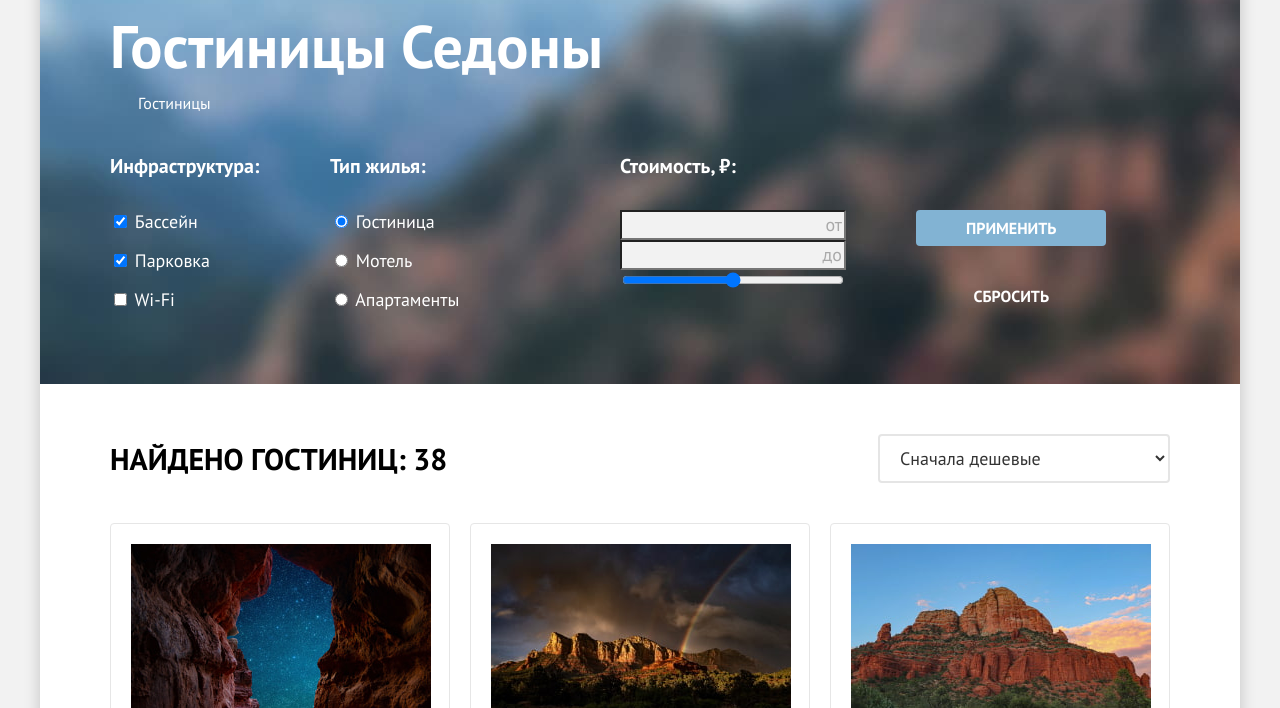
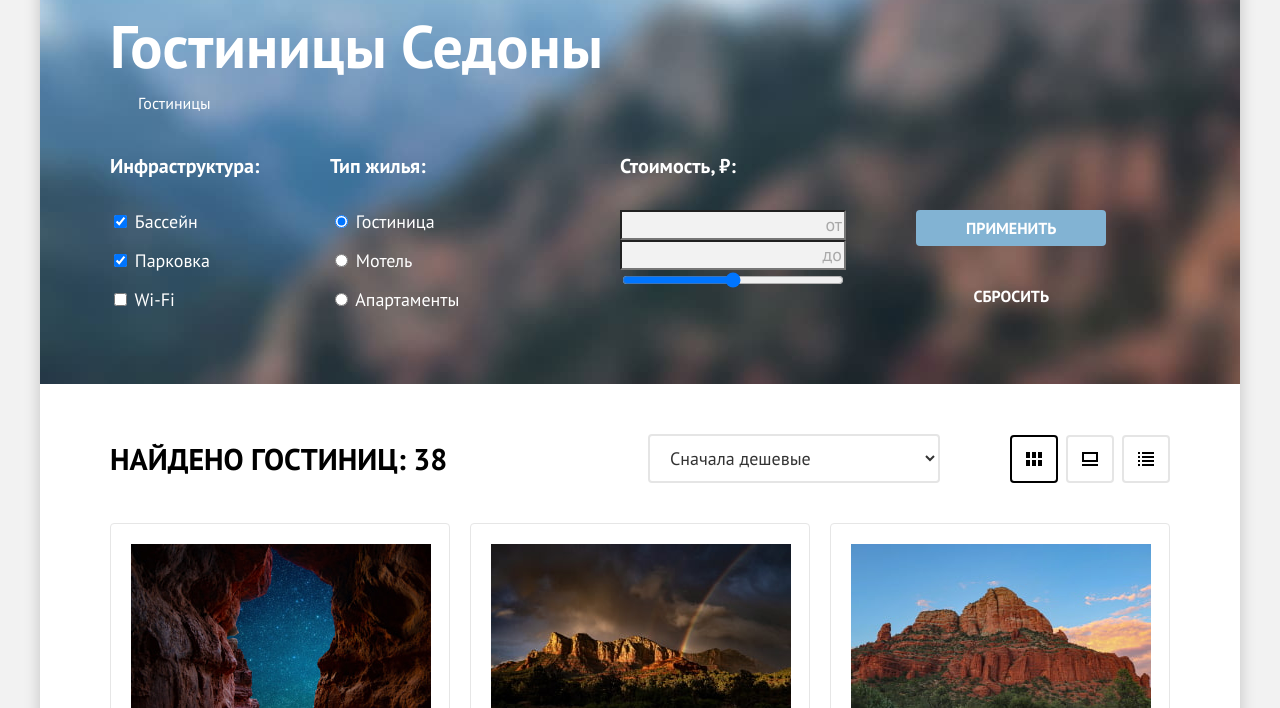
Before and after one commit to htmlacademy-htmlcss/2165163-sedona-39, a plain HTML site: page catalog.html in a window 1280 px wide. Shown: the part 92-800 px from the top of the page. Drawn offline with Linux system fonts and the light colour scheme; files whose address does not match are found by name.

Commit message:
Добавляет кнопки вариантов отображения карточек

```diff
--- a/catalog.html
+++ b/catalog.html
@@ -128,17 +128,17 @@
             </select>
             <ul class="view-items">
               <li>
-                <a class="button-view-table" href="#">
+                <a class="button-view button-view-table button-view--current" aria-current="page">
                   <span class="visually-hidden">Смотреть в виде сетки</span>
                 </a>
               </li>
               <li>
-                <a class="button-view-extended" href="#">
+                <a class="button-view button-view-extended" href="#">
                   <span class="visually-hidden">Смотреть с подробностями</span>
                 </a>
               </li>
               <li>
-                <a class="button-view-list" href="#">
+                <a class="button-view button-view-list" href="#">
                   <span class="visually-hidden">Смотреть списком</span>
                 </a>
               </li>
--- a/styles/styles.css
+++ b/styles/styles.css
@@ -770,6 +770,7 @@ body {
   width: 292px;
   height: 49px;
   padding: 10px 16px;
+  margin-right: 70px;
 
   font-family: inherit;
   font-size: 18px;
@@ -783,10 +784,43 @@ body {
 }
 
 .view-items {
+  display: flex;
+  gap: 8px;
   margin: 0;
   padding: 0;
 
   list-style: none;
+}
+
+.button-view::before {
+  content: "";
+  display: block;
+
+  width: 16px;
+  height: 14px;
+  padding: 15px 14px;
+
+  background-repeat: no-repeat;
+  background-position: center;
+
+  border: 2px solid #E5E5E5;
+  border-radius: 4px;
+}
+
+.button-view-table::before {
+  background-image: url("../images/icons/icon-sorting-tile.svg");
+}
+
+.button-view-extended::before {
+  background-image: url("../images/icons/icon-sorting-extended.svg");
+}
+
+.button-view-list::before {
+  background-image: url("../images/icons/icon-sorting-list.svg");
+}
+
+.button-view--current::before {
+  border-color: #000000;
 }
 
 .catalog-items {
```
